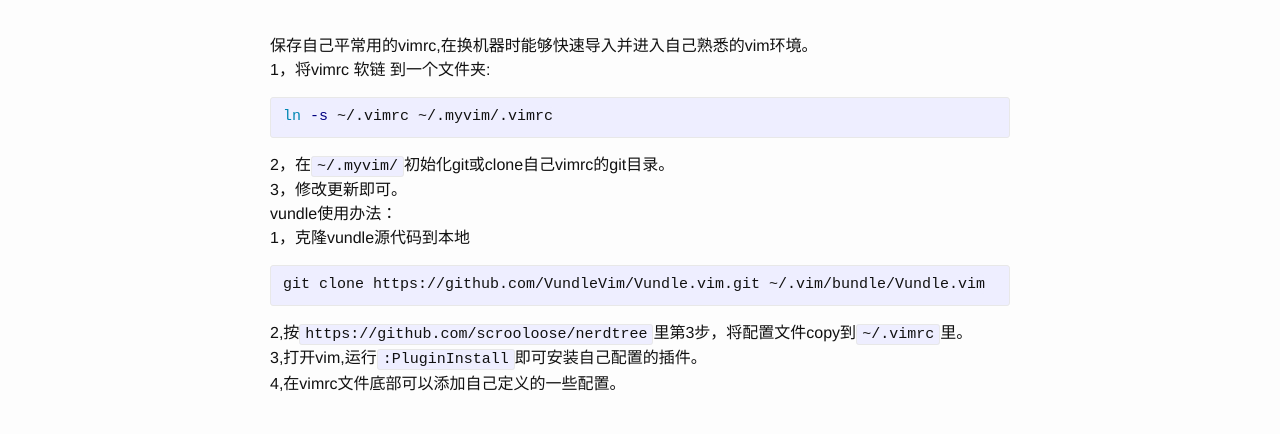
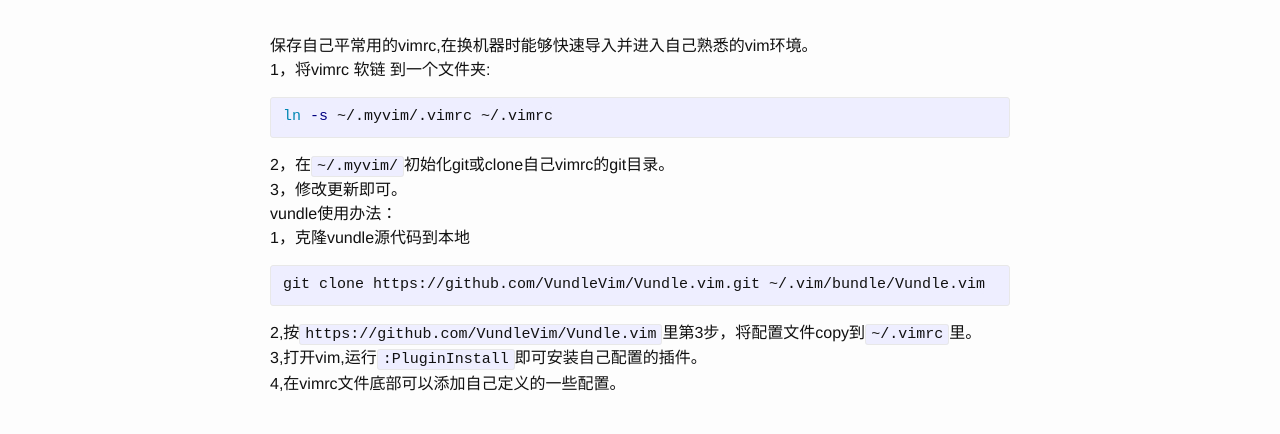
Before and after one commit to imsuker/imsuker.github.io, a Jekyll site: the page built from _posts/2016-02-22-sync-vimrc-on-git.md, in a window 1280 px wide. Shown: the part 166-600 px from the top of the page. Built offline with Jekyll 4.4.1, drawn with Linux system fonts in a browser that asks for light colours.

Commit message:
ln -s 写反了

```diff
--- a/_posts/2016-02-22-sync-vimrc-on-git.md
+++ b/_posts/2016-02-22-sync-vimrc-on-git.md
@@ -6,7 +6,7 @@
 保存自己平常用的vimrc,在换机器时能够快速导入并进入自己熟悉的vim环境。
 1，将vimrc 软链 到一个文件夹:
 {% highlight bash %}
-ln -s ~/.vimrc ~/.myvim/.vimrc
+ln -s ~/.myvim/.vimrc ~/.vimrc
 {% endhighlight %}
 2，在`~/.myvim/`初始化git或clone自己vimrc的git目录。
 3，修改更新即可。
@@ -15,6 +15,6 @@ vundle使用办法：
 {% highlight bash %}
 git clone https://github.com/VundleVim/Vundle.vim.git ~/.vim/bundle/Vundle.vim
 {% endhighlight %}
-2,按`https://github.com/scrooloose/nerdtree`里第3步，将配置文件copy到`~/.vimrc`里。
+2,按`https://github.com/VundleVim/Vundle.vim`里第3步，将配置文件copy到`~/.vimrc`里。
 3,打开vim,运行`:PluginInstall`即可安装自己配置的插件。
 4,在vimrc文件底部可以添加自己定义的一些配置。
```
